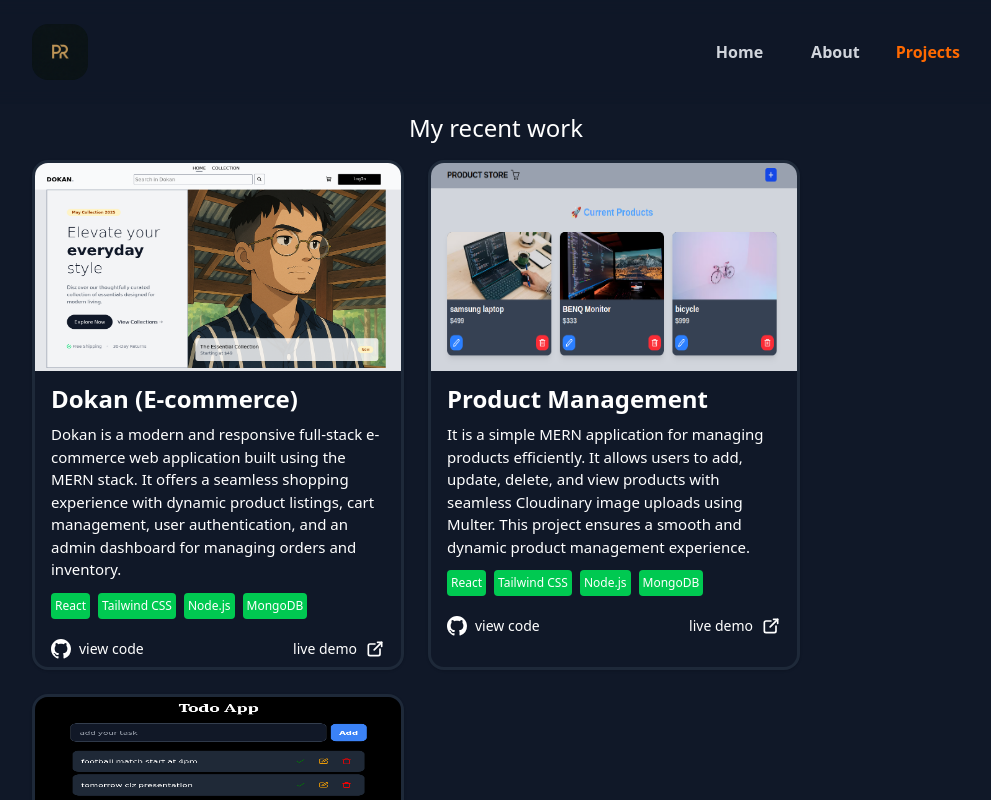
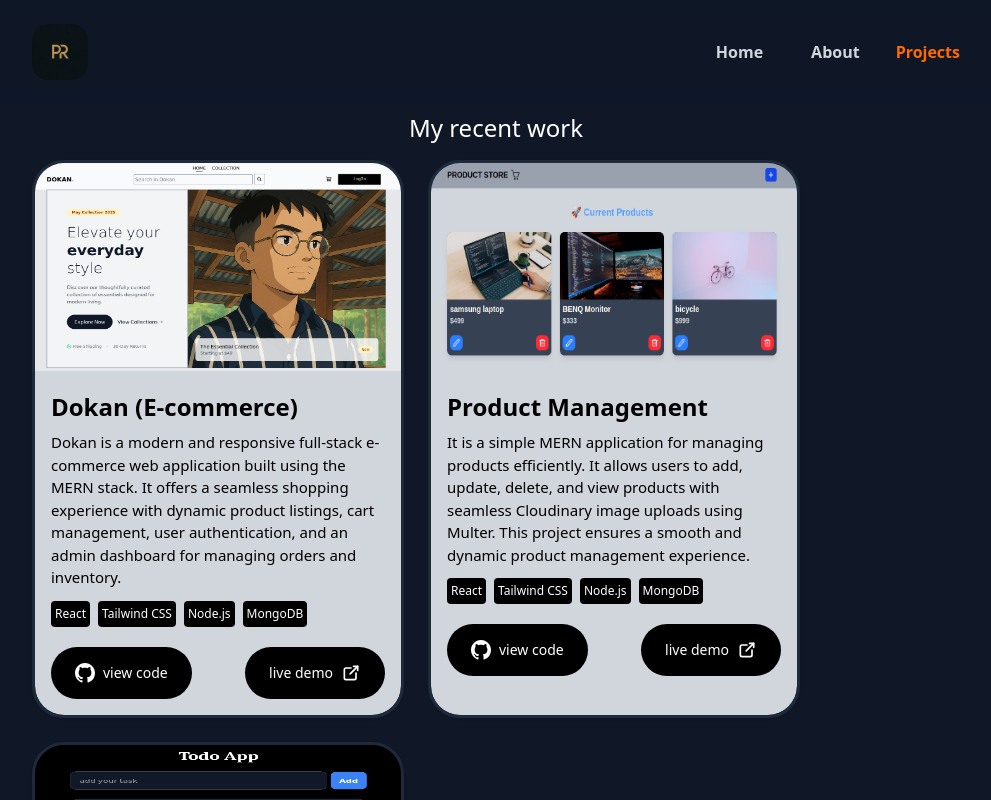
Before and after one commit to PustamRai/portfolio, a React (Vite) app: page /projects in a window 1280 px wide. Shown: the top 800 px of the page, without its empty margins (144-1135 px from the left). Built offline with nearby package versions, Linux system fonts and the light colour scheme.

Commit message:
update projects page layout and styling for improved visual consistency and user experience

```diff
--- a/src/pages/Projects.jsx
+++ b/src/pages/Projects.jsx
@@ -16,17 +16,22 @@ function Projects() {
 
       <h2 className="flex justify-center py-4 text-2xl mb-">My recent work</h2>
 
+      {/* card section */}
       <div className="md:w-3xl grid grid-cols-1 md:grid-cols-2 gap-6">
         {projects.map((project, idx) => (
           <div
             key={idx}
-            className=" border-3 border-gray-800  rounded-2xl  overflow-hidden shadow-sm hover:shadow-blue-300 transition-all duration-150 ease-in"
+            className=" border-3 border-gray-800  rounded-4xl  overflow-hidden shadow-sm hover:shadow-blue-300 transition-all duration-150 ease-in"
           >
             <img
               src={project.image}
               alt={`image of ${project.title}`}
               className="h-52 w-full object-fill"
             />
+
+          {/*  */}
+          <div className="bg-gray-300 text-black py-2 backdrop-blur-sm h-full">
+
 
             <div className="px-4 mt-3">
               <h2 className="font-bold text-2xl mb-2">{project.title}</h2>
@@ -37,7 +42,7 @@ function Projects() {
               {project.technologies.map((technology, idx) => (
                 <span
                   key={idx}
-                  className="bg-green-500 rounded-sm p-1 text-[12px]"
+                  className="bg-black text-white p-1 text-[12px] rounded-sm"
                 >
                   {technology}
                 </span>
@@ -45,29 +50,31 @@ function Projects() {
             </div>
 
             <div className="flex justify-between items-center px-4 p-2 mt-3">
-              <div className="flex justify-center items-center gap-2 hover:text-gray-300">
+              <div className="flex justify-center items-center gap-2 hover:text-gray-300 bg-black rounded-4xl text-black py-4 px-6 hover:bg-blue-900 transition-colors cursor-pointer">
                 <a
                   href={project.github}
                   target="_blank"
                   rel="noopener noreferrer"
-                  className="flex justify-center items-center gap-2"
+                  className="flex justify-center items-center gap-2 text-white"
                 >
-                  <BsGithub size={20} className="transition-all duration-150 ease-in cursor-pointer" />
+                  <BsGithub size={20} className="transition-all duration-150 ease-in  text-bold" />
                   <p className="text-sm">view code</p>
                 </a>
               </div>
 
-              <div className="flex justify-center items-center gap-2 hover:text-blue-300">
+              <div className="flex justify-center items-center gap-2 hover:text-gray-300 bg-black rounded-4xl text-black py-4 px-6 hover:bg-blue-900 transition-colors cursor-pointer">
                 <a
                   href={project.link}
                   target="_blank"
                   rel="noopener noreferrer"
-                  className="flex justify-center items-center gap-2"
+                  className="flex justify-center items-center gap-2 text-white"
                 >
                   <p className="text-sm">live demo</p>
-                  <TbExternalLink size={20} className="transition-all duration-150 ease-in cursor-pointer" />
+                  <TbExternalLink size={20} className="transition-all duration-150 ease-in" />
                 </a>
               </div>
+            </div>
+
             </div>
           </div>
         ))}
```
